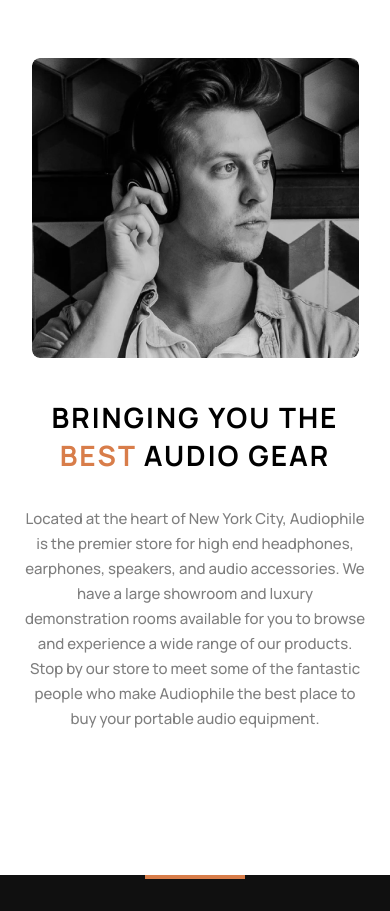
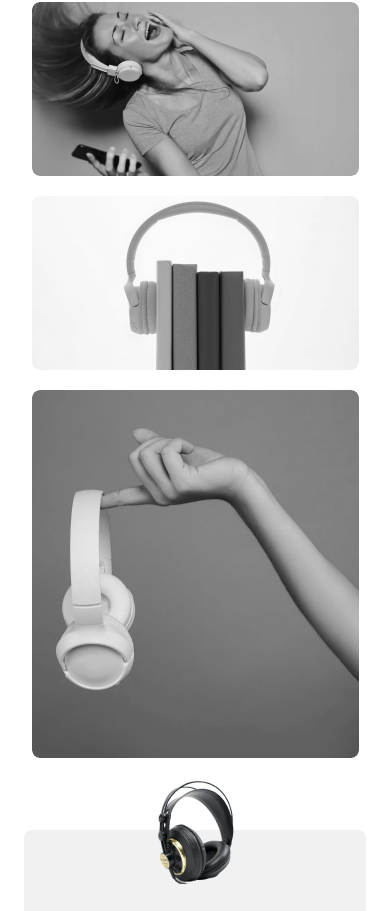
Before and after one commit to florianstancioiu/audiophile-ecommerce-website, a React (Vite) app: page /products/1 in a window 390 px wide. Shown: the part 1873-2784 px from the top of the page. Built offline with nearby package versions, Linux system fonts and the light colour scheme.

Commit message:
Worked on mobile product pictures section

```diff
--- a/src/components/ProductBox.module.css
+++ b/src/components/ProductBox.module.css
@@ -1,6 +1,6 @@
 .wrapper {
   padding: 0 2.4rem;
-  margin-bottom: 12rem;
+  margin-bottom: 8.8rem;
 }
 
 .title {
--- a/src/components/ProductPictures.jsx
+++ b/src/components/ProductPictures.jsx
@@ -1,5 +1,18 @@
 import classes from './ProductPictures.module.css';
 
-const ProductPictures = () => {};
+const ProductPictures = ({ pictures }) => {
+  return (
+    <div className={classes.wrapper}>
+      {pictures.map((picture) => (
+        <img
+          key={picture.id}
+          src={picture.image}
+          className={classes.image}
+          alt={picture.altText}
+        />
+      ))}
+    </div>
+  );
+};
 
 export default ProductPictures;
--- a/src/components/ProductPictures.module.css
+++ b/src/components/ProductPictures.module.css
@@ -0,0 +1,11 @@
+.wrapper {
+  padding: 0 2.4rem;
+}
+
+.image {
+  max-width: 100%;
+  margin-left: auto;
+  margin-right: auto;
+  margin-bottom: 2rem;
+  border-radius: 0.8rem;
+}
--- a/src/pages/Product.jsx
+++ b/src/pages/Product.jsx
@@ -5,6 +5,7 @@
 import ProductBox from '../components/ProductBox';
 import ProductPictures from '../components/ProductPictures';
 import MayAlsoLike from '../components/MayAlsoLike';
+import Categories from '../components/Categories';
 import BestAudioGear from '../components/BestAudioGear';
 import Footer from '../components/Footer';
 
@@ -44,15 +45,18 @@
   pictures: [
     {
       id: 1,
-      link: '/images/product-pictures/xx59-headphones-1.png',
+      image: '/images/product-pictures/xx59-headphones-1.png',
+      altText: 'XX59 Headphones 1',
     },
     {
       id: 2,
-      link: '/images/product-pictures/xx59-headphones-2.png',
+      image: '/images/product-pictures/xx59-headphones-2.png',
+      altText: 'XX59 Headphones 2',
     },
     {
       id: 3,
-      link: '/images/product-pictures/xx59-headphones-3.png',
+      image: '/images/product-pictures/xx59-headphones-3.png',
+      altText: 'XX59 Headphones 3',
     },
   ],
   similarProducts: [
@@ -88,6 +92,7 @@
         <ProductBox box={product.box} />
         <ProductPictures pictures={product.pictures} />
         <MayAlsoLike products={product.similarProducts} />
+        <Categories />
         <BestAudioGear />
       </main>
       <Footer />
```
